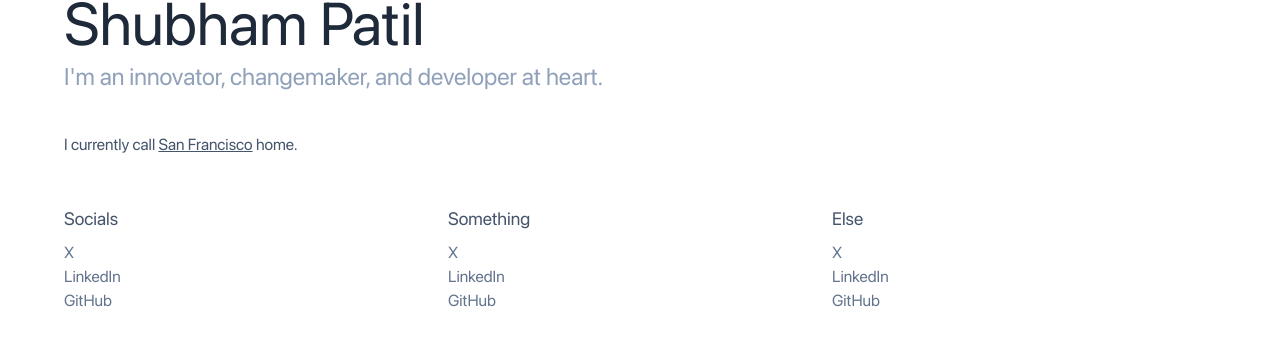
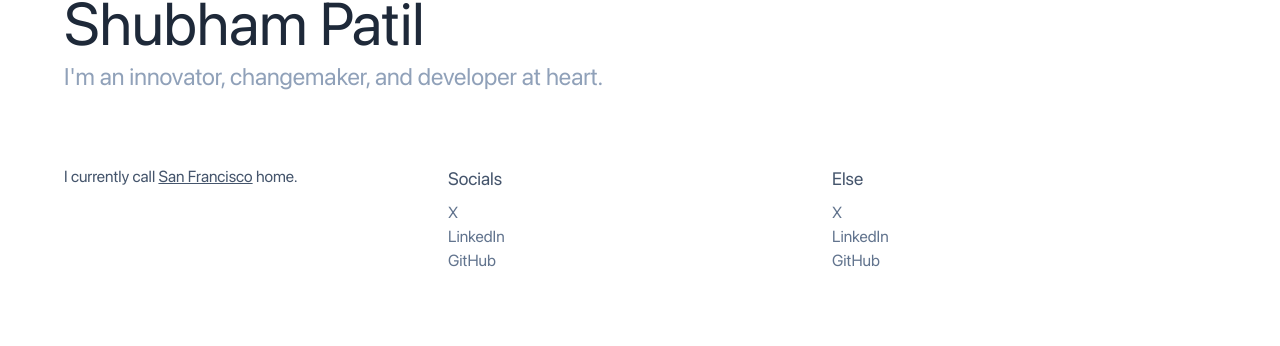
Before and after one commit to ShubhamPatilsd/website-v3, a Next.js app: page / in a window 1280 px wide. Shown: the part 318-664 px from the top of the page. Built offline with nearby package versions, Linux system fonts and the light colour scheme; what tailwind-corner-smoothing would draw is missing.

Commit message:
change order

```diff
--- a/pages/index.tsx
+++ b/pages/index.tsx
@@ -68,7 +68,8 @@ export default function Home() {
             I'm an innovator, changemaker, and developer at heart.
           </p>
 
-          <div className="pt-10 text-slate-600 space-y-2">
+          <div className="grid grid-cols-3 w-full mt-18">
+            <div className=" text-slate-600 space-y-2">
               <p className="z-10 relative">
                 I currently call{" "}
                 <span
@@ -82,7 +83,6 @@ export default function Home() {
                 home.
               </p>
             </div>
-          <div className="grid grid-cols-3 w-full mt-12">
             <div>
               <h2 className="font-medium text-slate-600 text-lg">Socials</h2>
               <ul className="mt-2">
@@ -97,20 +97,7 @@ export default function Home() {
                 </li>
               </ul>
             </div>
-            <div>
-              <h2 className="font-medium text-slate-600 text-lg">Something</h2>
-              <ul className="mt-2">
-                <li className="text-slate-500">
-                  <a href="https://x.com/shubhampatilsd">X</a>
-                </li>
-                <li className="text-slate-500">
-                  <a href="">LinkedIn</a>
-                </li>
-                <li className="text-slate-500">
-                  <a href="">GitHub</a>
-                </li>
-              </ul>
-            </div>
+
             <div>
               <h2 className="font-medium text-slate-600 text-lg">Else</h2>
               <ul className="mt-2">
```
Lines whose indentation alone changed are shown as unchanged.
